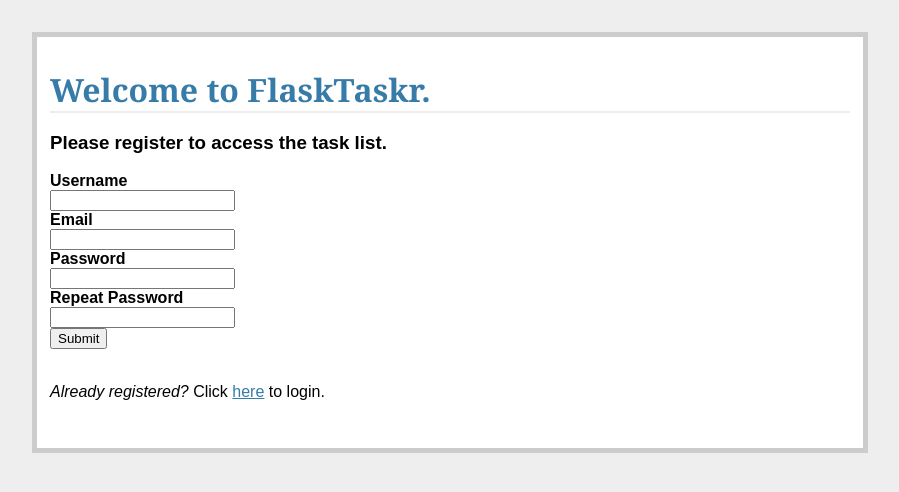
After one commit to zuzhi/flasktaskr, a Flask app: page /register/ in a window 1280 px wide. The commit adds this page. Shown: the top 492 px of the page, without its empty margins (190-1089 px from the left). Run offline with Flask 2, Linux system fonts and the light colour scheme; parts of the project's set-up code (start-up, migrations or seed data) failed here and were passed over.

Commit message:
1. User Registration; 2. User Login/Authentication

```diff
--- a/project/forms.py
+++ b/project/forms.py
@@ -3,8 +3,8 @@
 
 from flask_wtf import FlaskForm
 from wtforms import StringField, DateField, IntegerField, \
-    SelectField
-from wtforms.validators import DataRequired
+    SelectField, PasswordField
+from wtforms.validators import DataRequired, Length, EqualTo
 
 
 class AddTaskForm(FlaskForm):
@@ -24,3 +24,19 @@ class AddTaskForm(FlaskForm):
         ]
     )
     status = IntegerField('Status')
+
+
+class RegisterForm(FlaskForm):
+    name = StringField('Username', validators=[DataRequired(),
+                       Length(min=6, max=40)])
+    email = StringField('Email', validators=[DataRequired(),
+                        Length(min=6, max=40)])
+    password = PasswordField('Password', validators=[DataRequired(),
+                             Length(min=6, max=40)])
+    confirm = PasswordField('Repeat Password', validators=[
+        DataRequired(), EqualTo('password', message='Passwords must match')])
+
+
+class LoginForm(FlaskForm):
+    name = StringField('Username', validators=[DataRequired()])
+    password = PasswordField('Password', validators=[DataRequired()])
--- /dev/null
+++ b/project/templates/register.html
@@ -0,0 +1,35 @@
+{% extends "_base.html" %}
+{% block content %}
+
+  <h1>Welcome to FlaskTaskr.</h1>
+  <h3>Please register to access the task list.</h3>
+  <form method="POST" action="">
+    {{ form.csrf_token }}
+    <div>
+      {{ form.name.label }}
+      {{ form.name }}
+    </div>
+    <div>
+      {{ form.email.label }}
+      {{ form.email}}
+    </div>
+    <div>
+      {{ form.password.label }}
+      {{ form.password}}
+    </div>
+    <div>
+      {{ form.confirm.label }}
+      {{ form.confirm}}
+    </div>
+    <div>
+      <button type="submit">Submit</button>
+    </div>
+  </form>
+
+  <br>
+
+  <div class="">
+    <p><em>Already registered?</em> Click <a href="/">here</a> to login.</p>
+  </div>
+
+{% endblock %}
--- a/project/views.py
+++ b/project/views.py
@@ -1,22 +1,25 @@
 # project/views.py
 
+###########
+# imports #
+###########
+
+from forms import AddTaskForm, RegisterForm, LoginForm
 
 from functools import wraps
-
 from flask import Flask, flash, redirect, render_template, \
-    request, session, url_for, g
-
-from forms import AddTaskForm
-
+    request, session, url_for
 from flask_sqlalchemy import SQLAlchemy
 
-# config
+##########
+# config #
+##########
 
 app = Flask(__name__)
 app.config.from_object('_config')
 db = SQLAlchemy(app)
 
-from models import Task
+from models import Task, User
 
 # helper functions
 
@@ -43,16 +46,20 @@ def logout():
 
 @app.route('/', methods=['GET', 'POST'])
 def login():
+    error = None
+    form = LoginForm(request.form)
     if request.method == 'POST':
-        if request.form['username'] != app.config['USERNAME'] \
-                or request.form['password'] != app.config['PASSWORD']:
-            error = 'Invalid Credentials. Please try again.'
-            return render_template('login.html', error=error)
+        if form.validate_on_submit():
+            user = User.query.filter_by(name=request.form['name']).first()
+            if user is not None and user.password == request.form['password']:
+                session['logged_in'] = True
+                flash('Welcome!')
+                return redirect(url_for('tasks'))
+            else:
+                error = 'Invalid username or password'
         else:
-            session['logged_in'] = True
-            flash('Welcome!')
-            return redirect(url_for('tasks'))
-    return render_template('login.html')
+            error = 'Both fields are required.'
+    return render_template('login.html', form=form, error=error)
 
 
 @app.route('/tasks/')
@@ -108,3 +115,21 @@ def delete_entry(task_id):
     db.session.commit()
     flash("The task was deleted, Why not add a new one?")
     return redirect(url_for('tasks'))
+
+
+@app.route('/register/', methods=['GET', 'POST'])
+def register():
+    error = None
+    form = RegisterForm(request.form)
+    if request.method == 'POST':
+        if form.validate_on_submit():
+            new_user = User(
+                form.name.data,
+                form.email.data,
+                form.password.data,
+            )
+            db.session.add(new_user)
+            db.session.commit()
+            flash("Thanks for registering. Please login.")
+            return redirect(url_for('login'))
+    return render_template('register.html', form=form, error=error)
```
Also changed, not shown: project/models.py (+19 -1 lines), project/templates/login.html (+13 -12 lines), project/flasktaskr.db.
